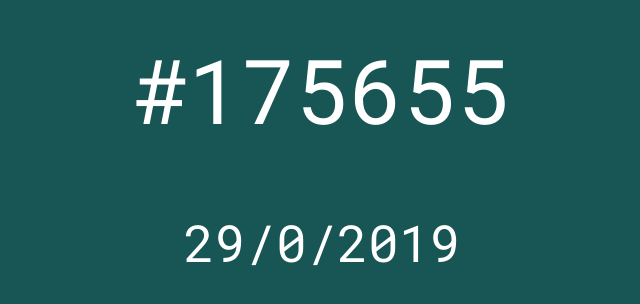
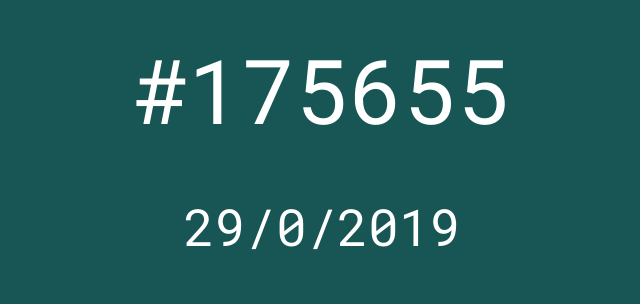
Before and after one commit to NolanKingdon/electron-hex-clock, an Electron app: page index.html in a window 1280 px wide. Shown: the part 350-654 px from the top of the page, without its empty margins (318-958 px from the left). Drawn offline with Linux system fonts and the light colour scheme.

Commit message:
Slight tweak to bring date closer to the time

```diff
--- a/css/styles.css
+++ b/css/styles.css
@@ -14,7 +14,7 @@ h1 {
 
 h2 {
   position: relative;
-  top: 40vh;
+  top: 38vh;
   color: white;
   font-family: 'Roboto Mono', monospace;
   font-size: 4vw;
```
